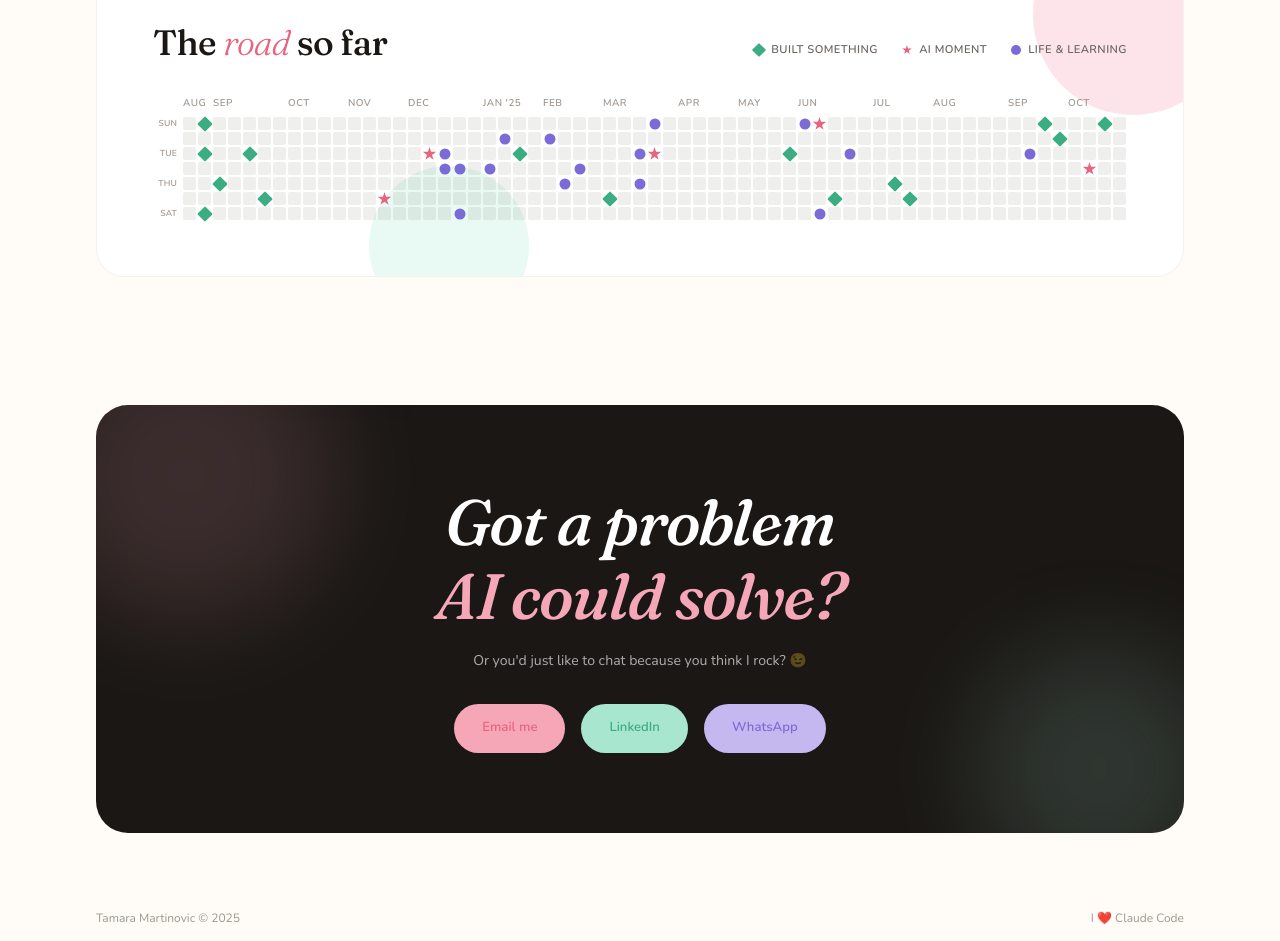
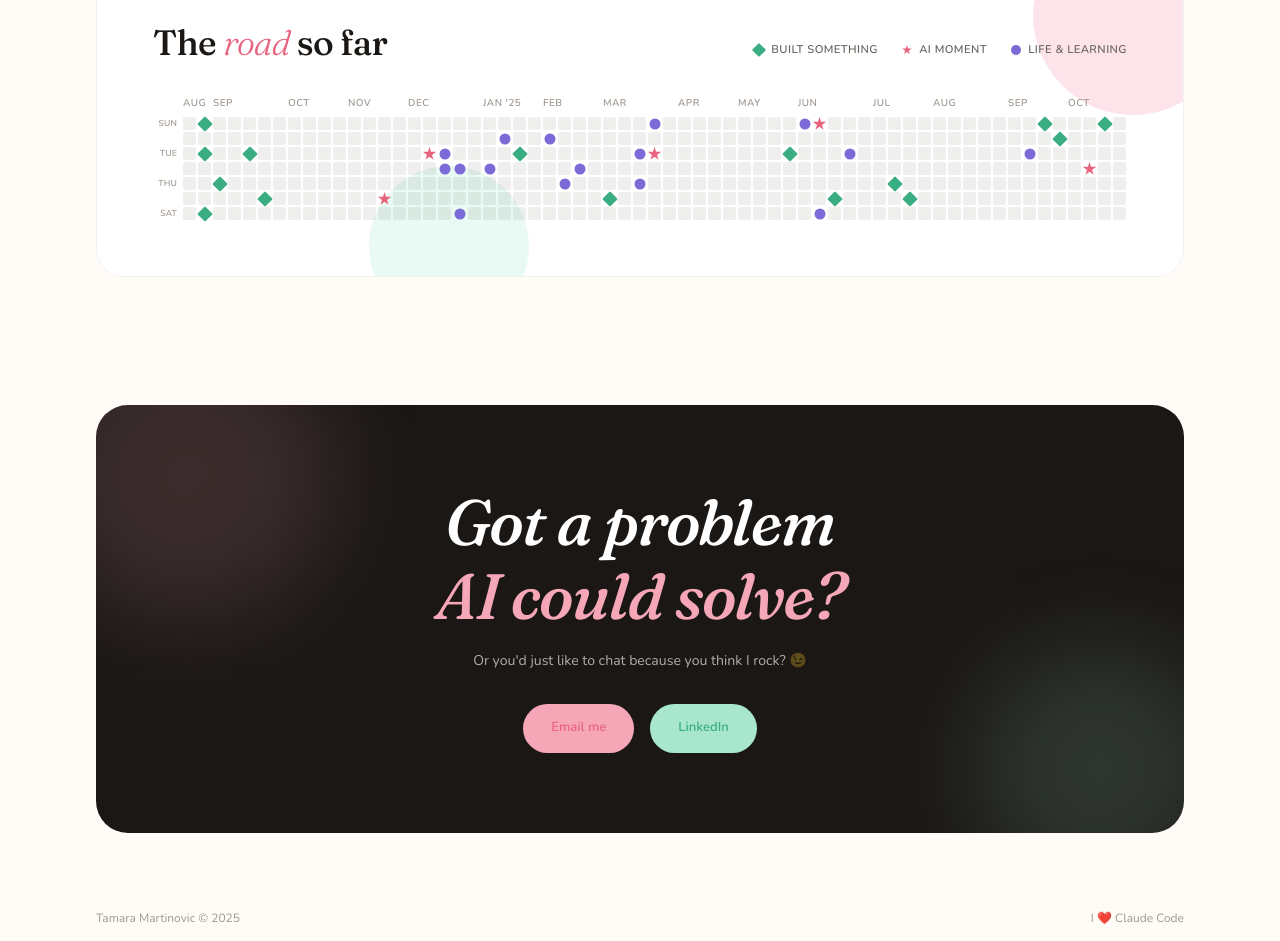
Before and after one commit to Tamara-Codes/tamara-rocks, a plain HTML site: page index.html in a window 1280 px wide. Shown: the part 3393-4334 px from the top of the page. Drawn offline with nearby package versions, Linux system fonts and the light colour scheme.

Commit message:
remove whatsapp

```diff
--- a/index.html
+++ b/index.html
@@ -1191,7 +1191,6 @@
         <div class="contact-links">
             <a href="mailto:codewithtamara@gmail.com" class="contact-link link-email">Email me</a>
             <a href="https://www.linkedin.com/in/tamaracodes/" target="_blank" rel="noopener" class="contact-link link-linkedin">LinkedIn</a>
-            <a href="https://wa.me/385992142439" target="_blank" rel="noopener" class="contact-link link-whatsapp">WhatsApp</a>
         </div>
     </section>
 
--- a/styles.css
+++ b/styles.css
@@ -211,7 +211,7 @@ nav {
 
 .link-email    { background: var(--pink);     color: var(--pink-deep); }
 .link-linkedin { background: var(--mint);     color: var(--mint-deep); }
-.link-whatsapp { background: var(--lavender); color: var(--lavender-deep); }
+
 
 /* ── Footer ── */
 footer {
```
